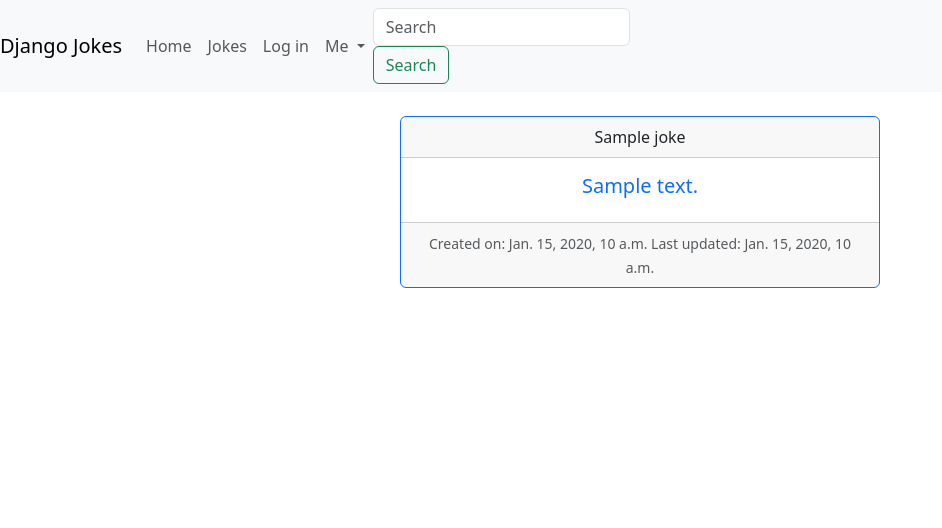
After one commit to anagarcia1207/djangojokes.com, a Django app: page /jokes/joke/1/ in a window 1280 px wide. The commit adds this page. Shown: the top 528 px of the page, without its empty margins (0-942 px from the left). Run offline with Django 4.2, Linux system fonts and the light colour scheme; tables that the repository leaves empty hold one stand-in row (values such as "Sample post"); some libraries are stand-ins or nearby versions.

Commit message:
Creating and updating jokes

```diff
--- a/jokes/models.py
+++ b/jokes/models.py
@@ -1,4 +1,5 @@
 from django.db import models
+from django.urls import reverse
 
 class Joke(models.Model):
     question = models.TextField(max_length=200)
@@ -6,5 +7,8 @@ class Joke(models.Model):
     created = models.DateTimeField(auto_now_add=True)
     updated = models.DateTimeField(auto_now=True)
 
+    def get_absolute_url(self):
+        return reverse('jokes:detail', args=[str(self.pk)])
+
     def __str__(self):
         return self.question
--- a/jokes/urls.py
+++ b/jokes/urls.py
@@ -1,8 +1,13 @@
 from django.urls import path
 
-from .views import JokeListView
+from .views import (
+    JokeCreateView, JokeDetailView, JokeListView, JokeUpdateView
+)
 
 app_name = 'jokes'
 urlpatterns = [
+    path('joke/<int:pk>/update/', JokeUpdateView.as_view(), name='update'),
+    path('joke/create/', JokeCreateView.as_view(), name='create'),
+    path('joke/<int:pk>/', JokeDetailView.as_view(), name='detail'),
     path('', JokeListView.as_view(), name='list'),
 ]
--- a/jokes/views.py
+++ b/jokes/views.py
@@ -1,6 +1,20 @@
-from django.views.generic import ListView
+from django.views.generic import CreateView, DetailView, ListView, UpdateView
 
 from .models import Joke
 
+class JokeCreateView(CreateView):
+    model = Joke
+    fields = ['question', 'answer']
+
+
+class JokeDetailView(DetailView):
+    model = Joke
+
+
 class JokeListView(ListView):
     model = Joke
+
+
+class JokeUpdateView(UpdateView):
+    model = Joke
+    fields = ['question', 'answer']
--- /dev/null
+++ b/templates/jokes/joke_detail.html
@@ -0,0 +1,18 @@
+{% extends "_base.html" %}
+
+{% block title %}Joke{% endblock %}
+{% block main %}
+  <div class="card border-primary m-auto mb-3 text-center"
+    style="max-width: 30rem">
+    <div class="card-header">{{ joke.question }}</div>
+    <div class="card-body text-primary">
+      <h5 class="card-title">{{ joke.answer }}</h5>
+    </div>
+    <div class="card-footer">
+      <small class="text-muted">
+        Created on: {{ joke.created }}
+        Last updated: {{ joke.updated }}
+      </small>
+    </div>
+  </div>
+{% endblock %}
```
Also changed, not shown: templates/jokes/joke_form.html (added, +15 -0 lines), templates/jokes/joke_list.html (+8 -1 lines).
